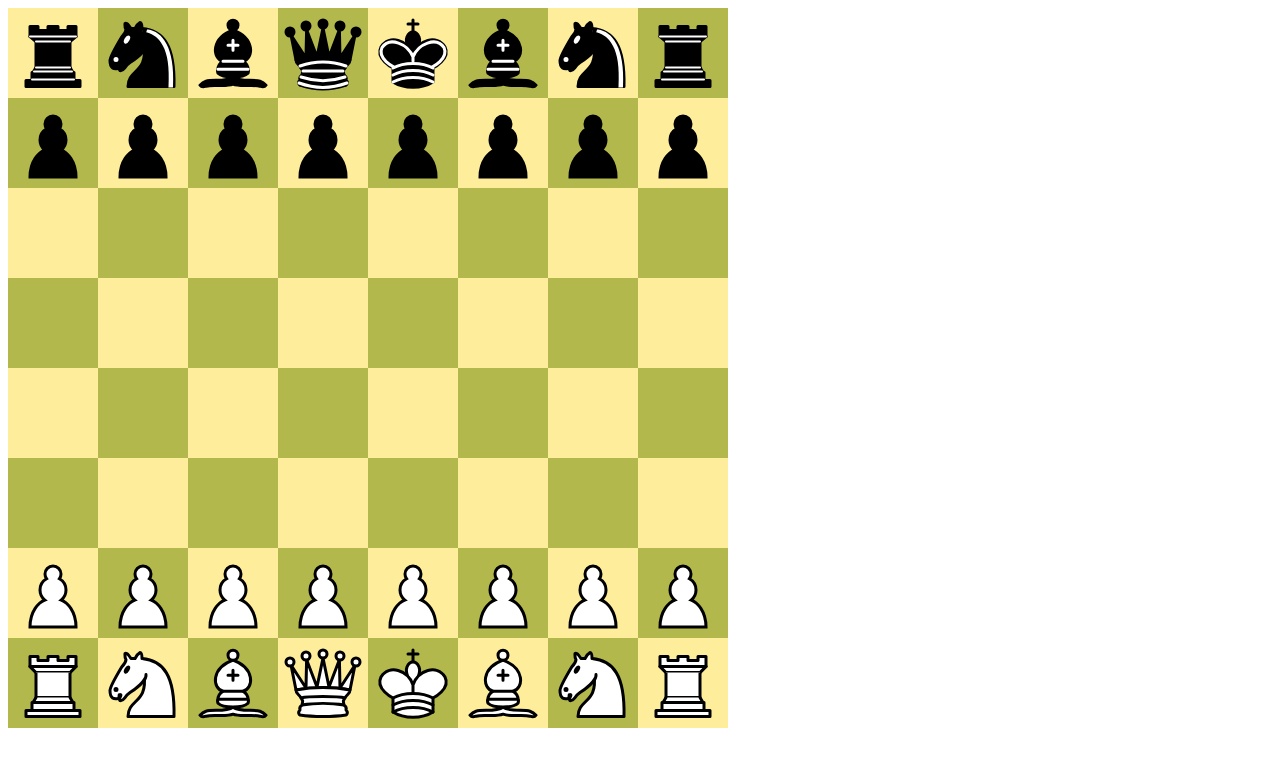
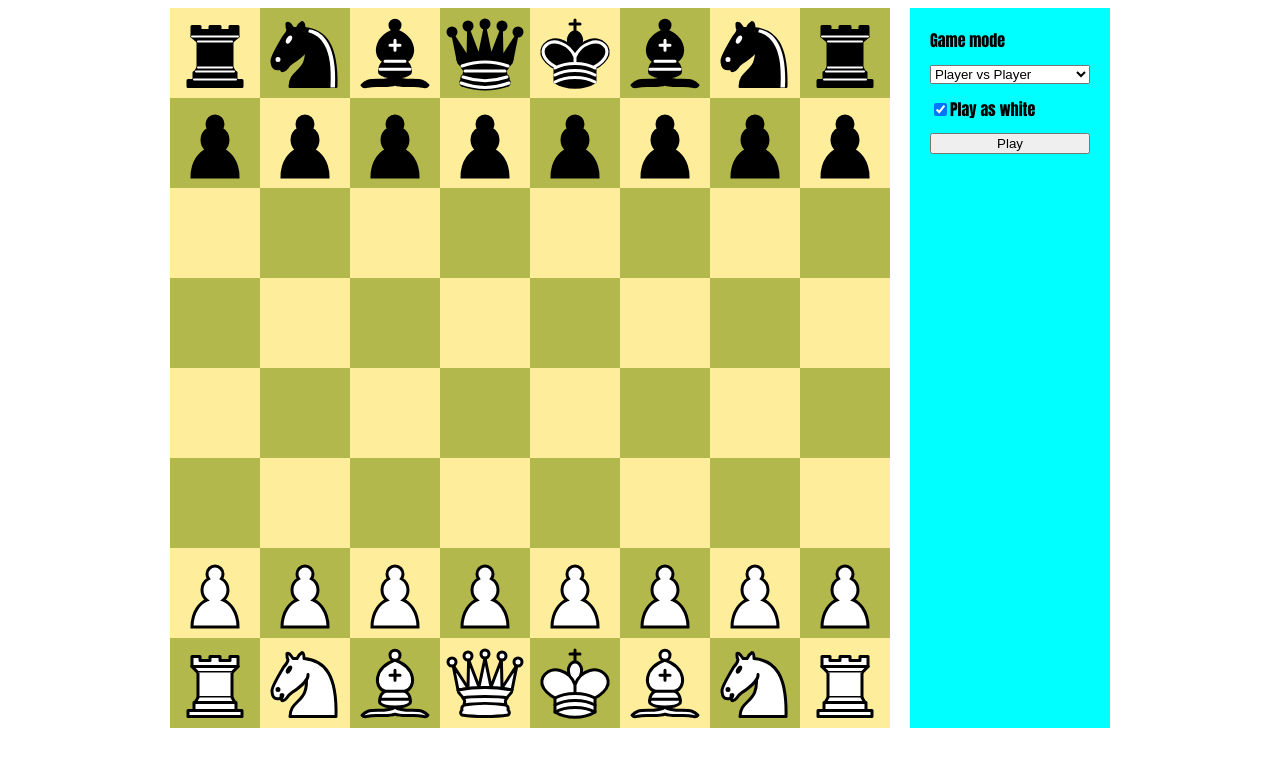
Before and after one commit to mwn02/chess-app, a Svelte app: page / in a window 1280 px wide. Shown: the top 766 px of the page. Built offline with nearby package versions, Linux system fonts and the light colour scheme.

Commit message:
Added gamemode options

```diff
--- a/src/App.svelte
+++ b/src/App.svelte
@@ -1,13 +1,18 @@
 <script lang="ts">
   import { loadBoard, store_gameState } from "./board";
   import Board from "./lib/Board.svelte";
+  import PlayOptions from "./lib/PlayOptions.svelte";
 </script>
 
-<main>
+<main id="main">
   <Board />
-  {#if $store_gameState.state !== "play"}
-    <div id="checkmate">{$store_gameState.reason.toUpperCase()}!</div>
-    <button on:click={() => loadBoard()}> reset </button>
+  {#if $store_gameState.state === "play"}
+    <PlayOptions />
+  {:else}
+    <div id="checkmate">
+      {$store_gameState.reason.toUpperCase()}!
+      <button on:click={() => loadBoard()}> reset </button>
+    </div>
   {/if}
 </main>
 <svelte:window on:contextmenu|preventDefault />
@@ -29,4 +34,12 @@
     z-index: 20;
     font-size: 100px;
   }
+
+  #main {
+    display: flex;
+    flex-wrap: wrap;
+    gap: 20px;
+    justify-content: center;
+    align-items: stretch center;
+  }
 </style>
--- a/src/board.ts
+++ b/src/board.ts
@@ -36,6 +36,8 @@ export let store_gameState: Writable<gameState> = writable({
   state: "play",
   reason: "none",
 });
+export let store_cpuMoveSpeed: Writable<number> = writable(200);
+export let boardOrigin: number[] = [0, 0];
 
 let charToPiece = {
   k: KING,
@@ -48,12 +50,19 @@ let charToPiece = {
 
 export let mainBoardState: BoardState;
 
+export type gameMode = "pvp" | "pvc" | "cvc";
+let gameMode: gameMode = "pvp";
+export function setGameMode(_gameMode: gameMode) {
+  gameMode = _gameMode;
+}
+let isPlayerWhite: boolean;
+
 export function init(boardSize: number, origin: number[]) {
   updateAndGenerateSqrPositions(boardSize, origin);
   loadBoard();
 }
 
-export function loadBoard() {
+export function loadBoard(position?: string, isTurnToWhite?: boolean) {
   mainBoardState = new BoardState();
   mainBoardState.enPassant = {
     isPossible: false,
@@ -62,10 +71,18 @@ export function loadBoard() {
   mainBoardState.tripleRep = [];
   mainBoardState.fiftyMove = 0;
 
-  loadFEN(INITIAL_POSITION, mainBoardState);
+  loadFEN(position || INITIAL_POSITION, mainBoardState);
+  if (isTurnToWhite !== undefined) {
+    isPlayerWhite = isTurnToWhite;
+    mainBoardState.isTurnToWhite = isTurnToWhite;
+    console.log(isTurnToWhite);
+  }
+
   previousMove.set(null);
+
   generateNumSqrsToEdge();
   generateIndexToVector();
+
   let [gameState, moves] = generateMoves(mainBoardState);
   updateMovesAndGameState(gameState, moves);
   store_sqrValues.set(converNumArrayToSqrValues(mainBoardState.sqrValues));
@@ -75,6 +92,7 @@ export function updateAndGenerateSqrPositions(
   boardSize: number,
   origin: number[]
 ) {
+  boardOrigin = origin;
   store_sqrSize.set(boardSize / 8);
   generateSqrPositions(origin);
 }
@@ -87,7 +105,12 @@ export function newTurn(
   if (generateNewMoves) {
     let [gameState, moves] = generateMoves(boardState);
     updateMovesAndGameState(gameState, moves);
-    if (!boardState.isTurnToWhite) makeMove(computer.playMove(boardState));
+    if (gameMode !== "pvp") {
+      if (gameMode === "cvc" || boardState.isTurnToWhite !== isPlayerWhite)
+        setTimeout(() => {
+          makeMove(computer.playMove(boardState));
+        }, get(store_cpuMoveSpeed));
+    }
   }
 }
 
--- /dev/null
+++ b/src/lib/PlayOptions.svelte
@@ -0,0 +1,63 @@
+<script lang="ts">
+  import {
+    loadBoard,
+    type gameMode,
+    setGameMode,
+    store_cpuMoveSpeed,
+  } from "../board";
+
+  let gameMode: gameMode = "pvp";
+  let playWithWhite: boolean = true;
+  let cpuMoveSpeed: number = 100;
+  $: store_cpuMoveSpeed.set(cpuMoveSpeed);
+
+  function play() {
+    setGameMode(gameMode);
+    loadBoard(undefined, playWithWhite);
+  }
+</script>
+
+<form id="player-options" on:submit|preventDefault={play}>
+  <label for="game-mode">Game mode</label>
+  <select name="selection" id="game-mode" bind:value={gameMode}>
+    <option value="pvp" selected>Player vs Player</option>
+    <option value="pvc">Player vs Computer</option>
+    <option value="cvc">Computer vs Computer</option>
+  </select>
+
+  <label for="play-white"
+    ><input
+      type="checkbox"
+      id="play-white"
+      aria-checked="true"
+      bind:checked={playWithWhite}
+    />Play as white</label
+  >
+
+  <button type="submit">Play</button>
+  {#if gameMode === "cvc"}
+    <input
+      type="range"
+      name="cpu-move-speed"
+      id="cpu-move-speed"
+      bind:value={cpuMoveSpeed}
+      min="0"
+      max="2000"
+    />
+  {/if}
+</form>
+
+<style>
+  :root {
+    font-family: Impact, Haettenschweiler, "Arial Narrow Bold", sans-serif;
+  }
+
+  #player-options {
+    padding: 20px;
+    background-color: cyan;
+
+    display: flex;
+    flex-direction: column;
+    gap: 0.8rem;
+  }
+</style>
```
